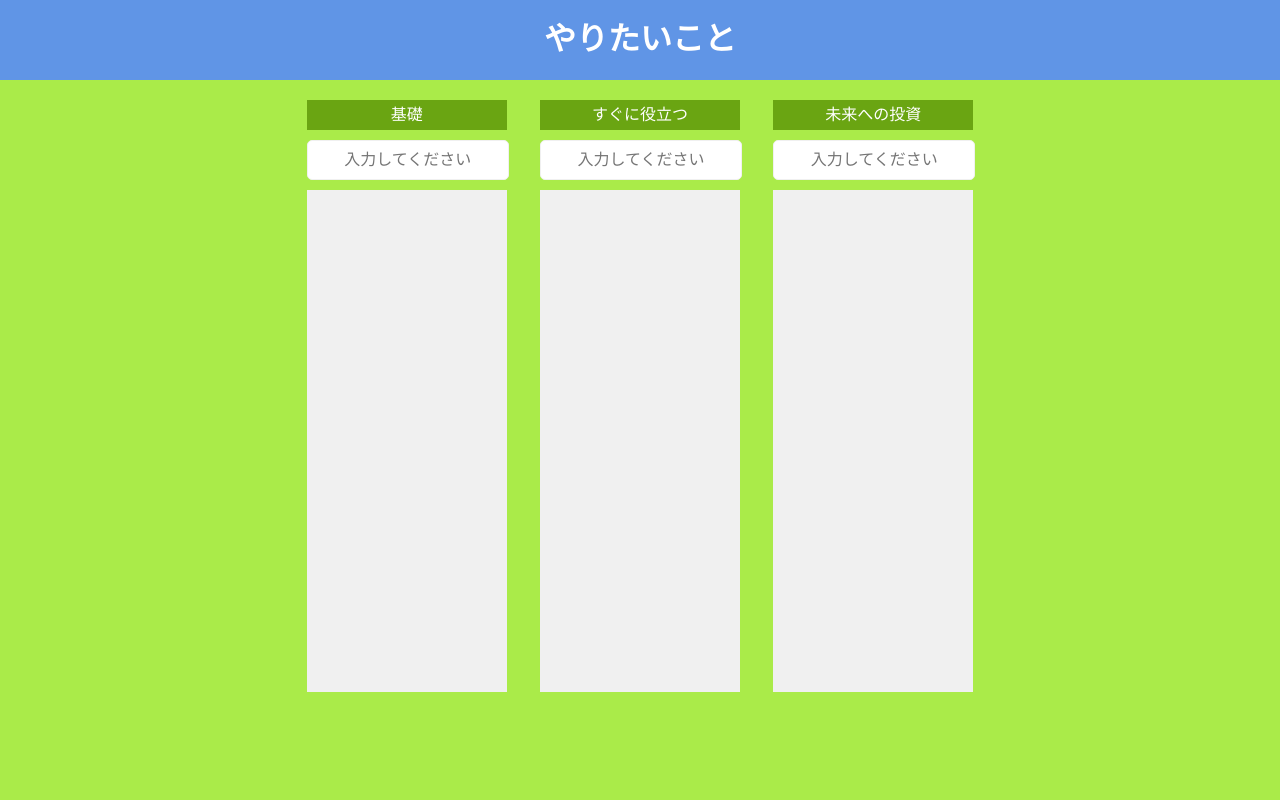
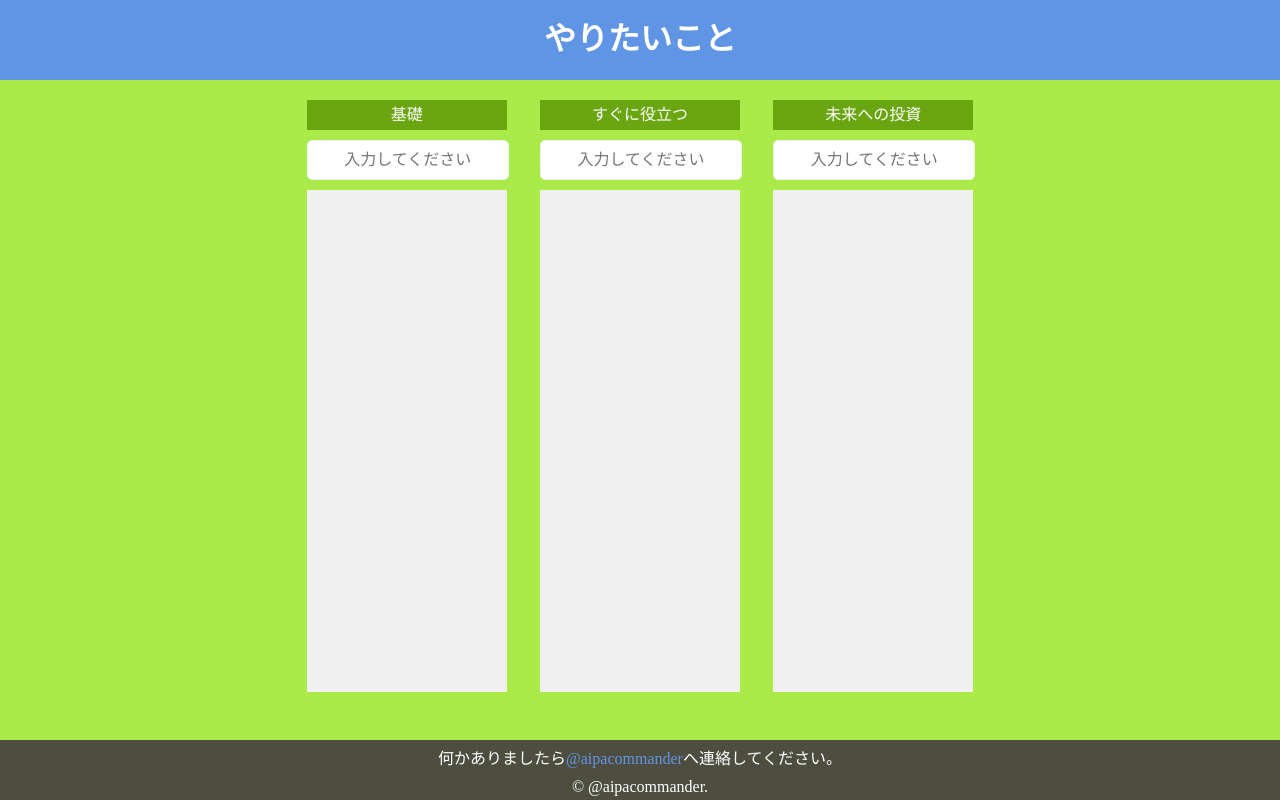
Before and after one commit to Aipakazuma/task-choice, a Vue app in the folder frontend/task-choice/: page / in a window 1280 px wide. Built offline with nearby package versions, Linux system fonts and the light colour scheme.

Commit message:
[add] footer追加.

```diff
--- /dev/null
+++ b/frontend/task-choice/src/components/Footer.vue
@@ -0,0 +1,33 @@
+<template>
+    <footer>
+        <span>何かありましたら<a href="https://twitter.com/aipacommander" target="_blank">@aipacommander</a>へ連絡してください。</span>
+        <p>&copy; @aipacommander.</p>
+    </footer>
+</template>
+
+<style scoped>
+footer {
+    background: #4d4e3f;
+    color: #fff;
+    text-align: center;
+    position: absolute;
+    width: 100%;
+    bottom: 0;
+    height: 60px;
+}
+
+span {
+    margin-top: 10px;
+    margin-bottom: 10px;
+    display: inline-block;
+}
+
+p {
+    margin: 0;
+}
+
+a {
+    text-decoration: none;
+    color: #6095e6;
+}
+</style>
--- a/frontend/task-choice/src/views/HomeView.vue
+++ b/frontend/task-choice/src/views/HomeView.vue
@@ -5,6 +5,7 @@ import { nodeKey } from "@/stores/main-nodes";
 import { messageKey } from "@/stores/messages";
 import { AutoSaveService } from "@/services/autoSave.service";
 import Message from "../components/Message.vue";
+import Footer from "../components/Footer.vue";
 
 const nodeStore = inject(nodeKey);
 if (!nodeStore) {
@@ -40,6 +41,7 @@ window.addEventListener("keydown", handlerSaveNodes);
         :key="node.name"
       />
     </div>
+    <Footer />
   </main>
 </template>
 
```
